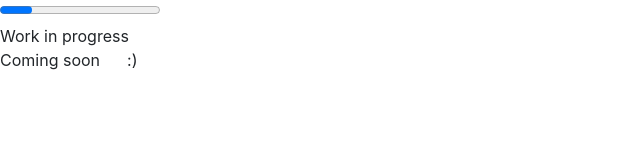
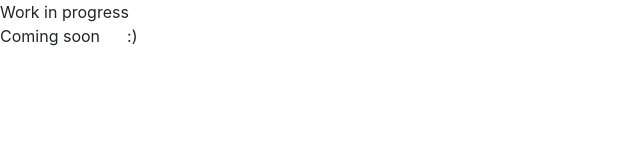
Before and after one commit to athulvraj/athulvraj.github.io, a plain HTML site: page index.html in a window 1280 px wide. Shown: the whole page, without its empty margins (0-640 px from the left). Drawn offline with nearby package versions, Linux system fonts and the light colour scheme.

Commit message:
Update index.html

```diff
--- a/index.html
+++ b/index.html
@@ -8,7 +8,6 @@
 
 </head>
 <body>
-	<progress>..</progress>
 	<HEADER>Work in progress</HEADER>
 	<section>Coming soon&nbsp&nbsp&nbsp&nbsp&nbsp&nbsp:)</section>
 
```
